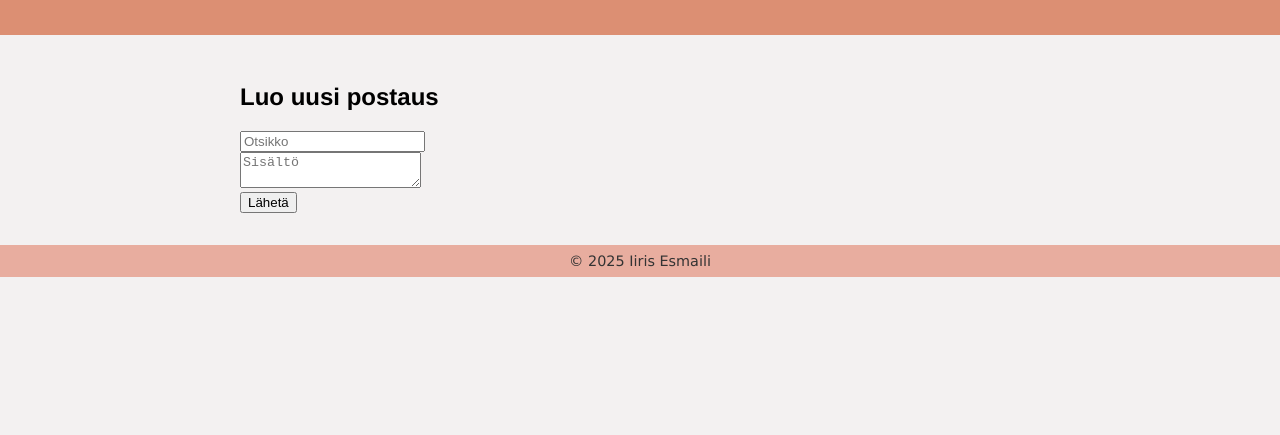
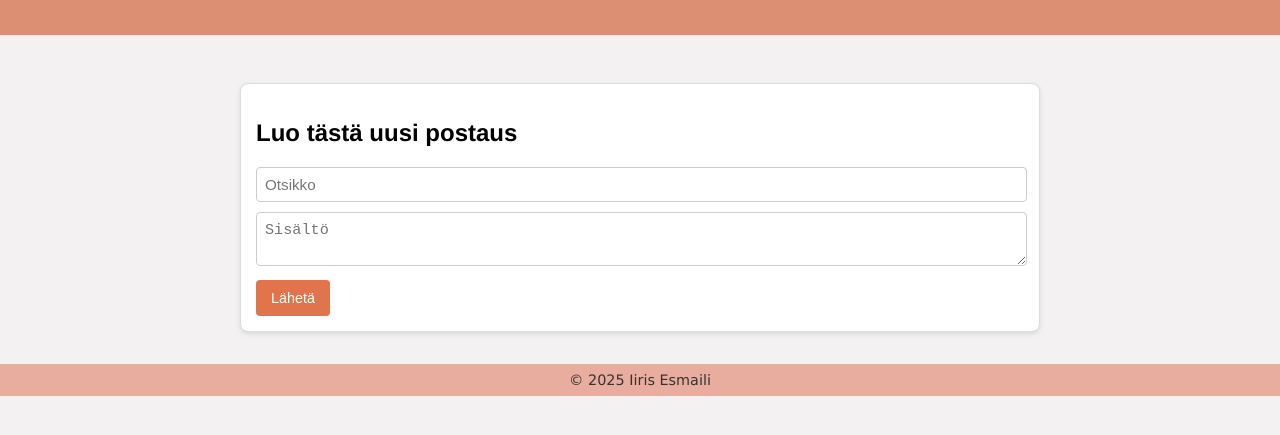
Before and after one commit to Iiris752/Blogiesimerkki, a plain HTML site: page frontend/index.html in a window 1280 px wide. Shown: the part 77-512 px from the top of the page. Drawn offline with Linux system fonts and the light colour scheme; no server answers.

```diff
--- a/backend/posts.json
+++ b/backend/posts.json
@@ -1,3 +1,4 @@
+
 [
   {
     "postID": 1,
--- a/frontend/index.html
+++ b/frontend/index.html
@@ -5,16 +5,17 @@
         <title>Blogi</title>
         <link rel="stylesheet" href="styles.css">
     </head>
+
     <body>
         <header>
             <h1>Blogi työhakemukseen</h1>
         </header>
         <main>
             <section id="posts"></section>
-    <section id="new-post">
-        <h2>Luo uusi postaus</h2>
+            <section id="newpost">
+                <h2>Luo tästä uusi postaus</h2>
                 <input type="text" id="title" placeholder="Otsikko"><br>
-        <textarea id="content" placeholder="Sisältö"></textarea><br>
+                <textarea id="text" placeholder="Sisältö"></textarea><br>
                 <button onclick="addPost()">Lähetä</button>
             </section>
         </main>
```
Lines whose indentation alone changed are shown as unchanged.
